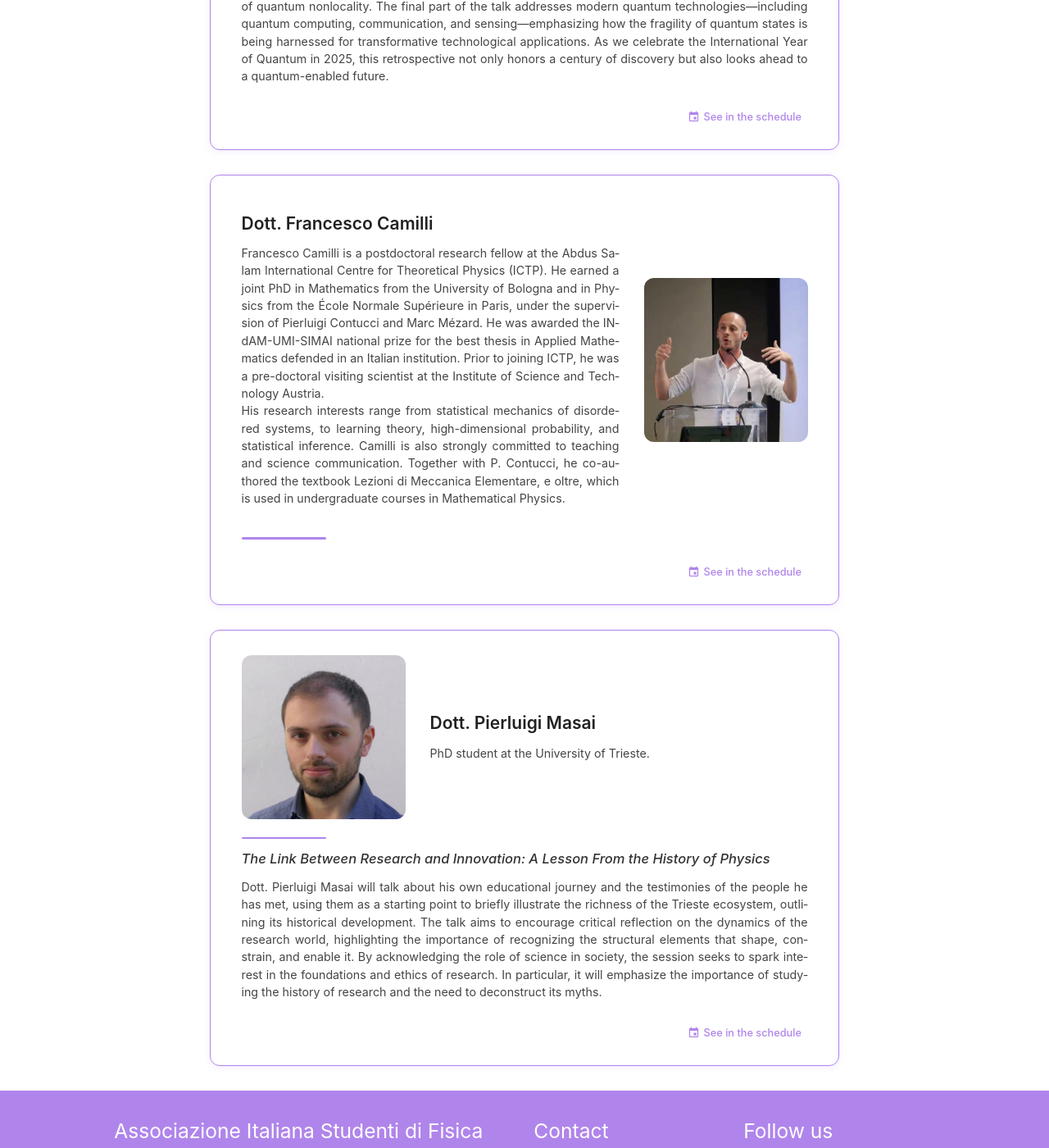
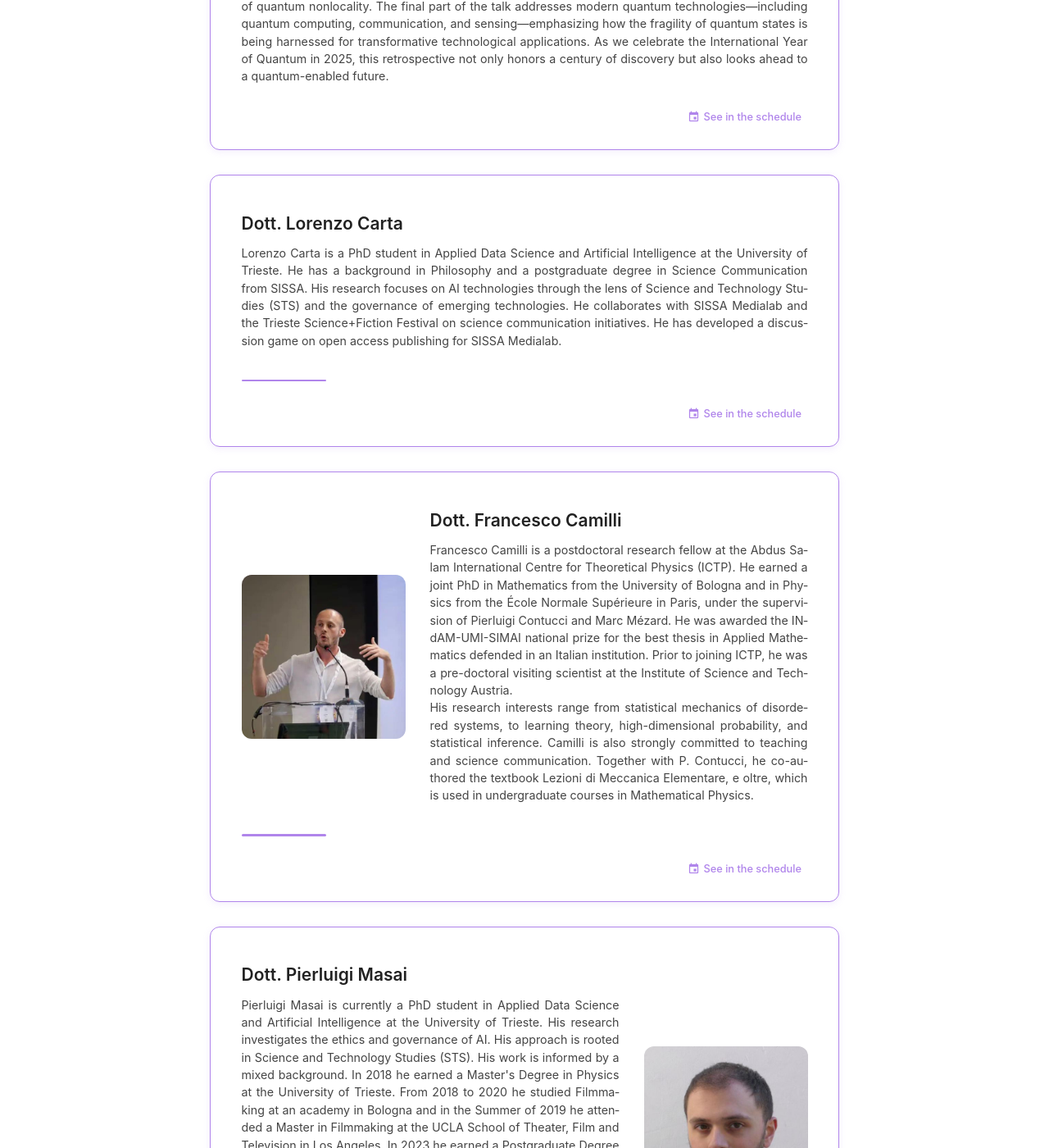
Before and after one commit to ai-sf/gipe, a Jekyll site: the page built from speakers.html, in a window 1280 px wide and 1400 px high, scrolled down 3359 px. Shown: the whole window at 82% size. Built offline with Jekyll 4.4.1, drawn with Linux system fonts in a browser that asks for light colours; nearby versions of some CDN libraries; some of the changed text lies outside the part shown.

Commit message:
aggiornamento dettagli speakers e correzioni loghi partners

```diff
--- a/_data/schedule.yml
+++ b/_data/schedule.yml
@@ -154,11 +154,16 @@ physicist Paolo Budinich."
       descriptions:
         - "The structure of the visit is the following:"
       substeps:
-        - title: 'Discussion Game: <em>"How open is open access?"</em>'
+        - title: 'Discussion Game led by Dott. Lorenzo Carta: <em>"How open is open access?"</em>'
           description: '<p><em> During this interactive session, participants will explore their opinions, engage in discussions, and make collective decisions on open access publishing. This game has been developed by SISSA Medialab, the SISSA in house company active in scholarly publishing and science communication.</em></p>'
         # - '<p style="margin: 0 1rem 0 1rem; font-size: 0.95rem; text-align: justify"><em></em></p>'
         - title: "Coffee break;"
         - title: "Presentation of SISSA's physics research branches."
+      speakers:
+        - name: "Lorenzo Carta"
+          # photo: "/img/speakers/"
+          description: "PhD student at University of Trieste"
+          id: "carta"
       note: "Private transportation provided."
 
     - time: "13:00-13:30"
--- a/_data/speakers.yml
+++ b/_data/speakers.yml
@@ -50,6 +50,11 @@
   seminar_description:
     - This talk traces the extraordinary journey of quantum mechanics over the past century, from the earliest atomic models to the profound conceptual revolutions that reshaped our understanding of reality. Beginning with Dalton's atomic hypothesis and culminating in Schrödinger's wave mechanics, the presentation highlights the progressive realization that matter exhibits both particle and wave-like behaviors. It then explores the deep philosophical and physical implications of quantum theory, focusing on the Einstein-Podolsky-Rosen paradox and Bell's theorem, culminating in the experimental confirmation of quantum nonlocality. The final part of the talk addresses modern quantum technologies—including quantum computing, communication, and sensing—emphasizing how the fragility of quantum states is being harnessed for transformative technological applications. As we celebrate the International Year of Quantum in 2025, this retrospective not only honors a century of discovery but also looks ahead to a quantum-enabled future.
 
+- id: carta
+  name: Dott. Lorenzo Carta
+  # photo: ""
+  bio: "Lorenzo Carta is a PhD student in Applied Data Science and Artificial Intelligence at the University of Trieste. He has a background in Philosophy and a postgraduate degree in Science Communication from SISSA. His research focuses on AI technologies through the lens of Science and Technology Studies (STS) and the governance of emerging technologies. He collaborates with SISSA Medialab and the Trieste Science+Fiction Festival on science communication initiatives. He has developed a discussion game on open access publishing for SISSA Medialab."
+
 - id: camilli
   name: Dott. Francesco Camilli
   photo: "/img/speakers/camilli/foto_FC_zoomed.jpeg"
@@ -60,7 +65,7 @@
 - id: masai
   name: Dott. Pierluigi Masai
   photo: /img/speakers/masai/foto_Masai-683950461.jpg
-  bio: PhD student at the University of Trieste.
+  bio: "Pierluigi Masai is currently a PhD student in Applied Data Science and Artificial Intelligence at the University of Trieste. His research investigates the ethics and governance of AI. His approach is rooted in Science and Technology Studies (STS). His work is informed by a mixed background. In 2018 he earned a Master's Degree in Physics at the University of Trieste. From 2018 to 2020 he studied Filmmaking at an academy in Bologna and in the Summer of 2019 he attended a Master in Filmmaking at the UCLA School of Theater, Film and Television in Los Angeles. In 2023 he earned a Postgraduate Degree in Science Communication at the International School for Advanced Studies (SISSA) in Trieste. In 2023 he spent an internship at RAI FVG working on radio programs. His interests range from the philosophy and history of science to communication processes and media studies. He worked for Zanichelli and Mondadori, two Italian publishing companies, reviewing Mathematics and Physics textbooks. He has been moderator for many public talks about science and currently collaborates with the Trieste Science+Fiction Festival."
   seminar_title: "The Link Between Research and Innovation: A Lesson From the History of Physics"
   seminar_description:
     - "Dott. Pierluigi Masai will talk about his own educational journey and the
```
Also changed, not shown: _data/partners.yml (+11 -11 lines), img/partners/DF/logo_dip_fisica_alta_risoluzione.png (added), img/partners/ICTP/logo_ictp_ampliato.png (added), img/partners/IOM/iom_cnr_logo_ampliato.png (added).
